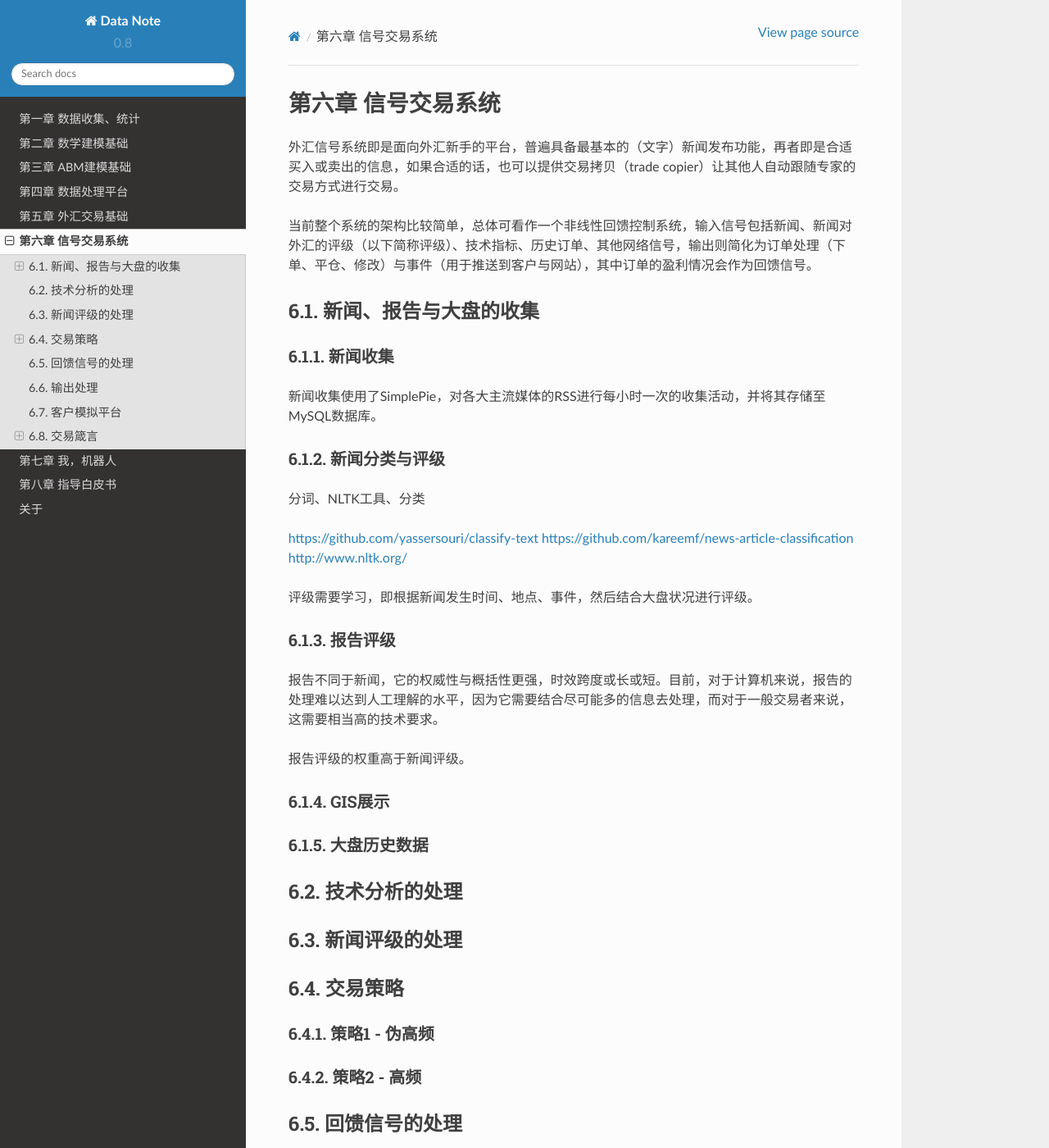
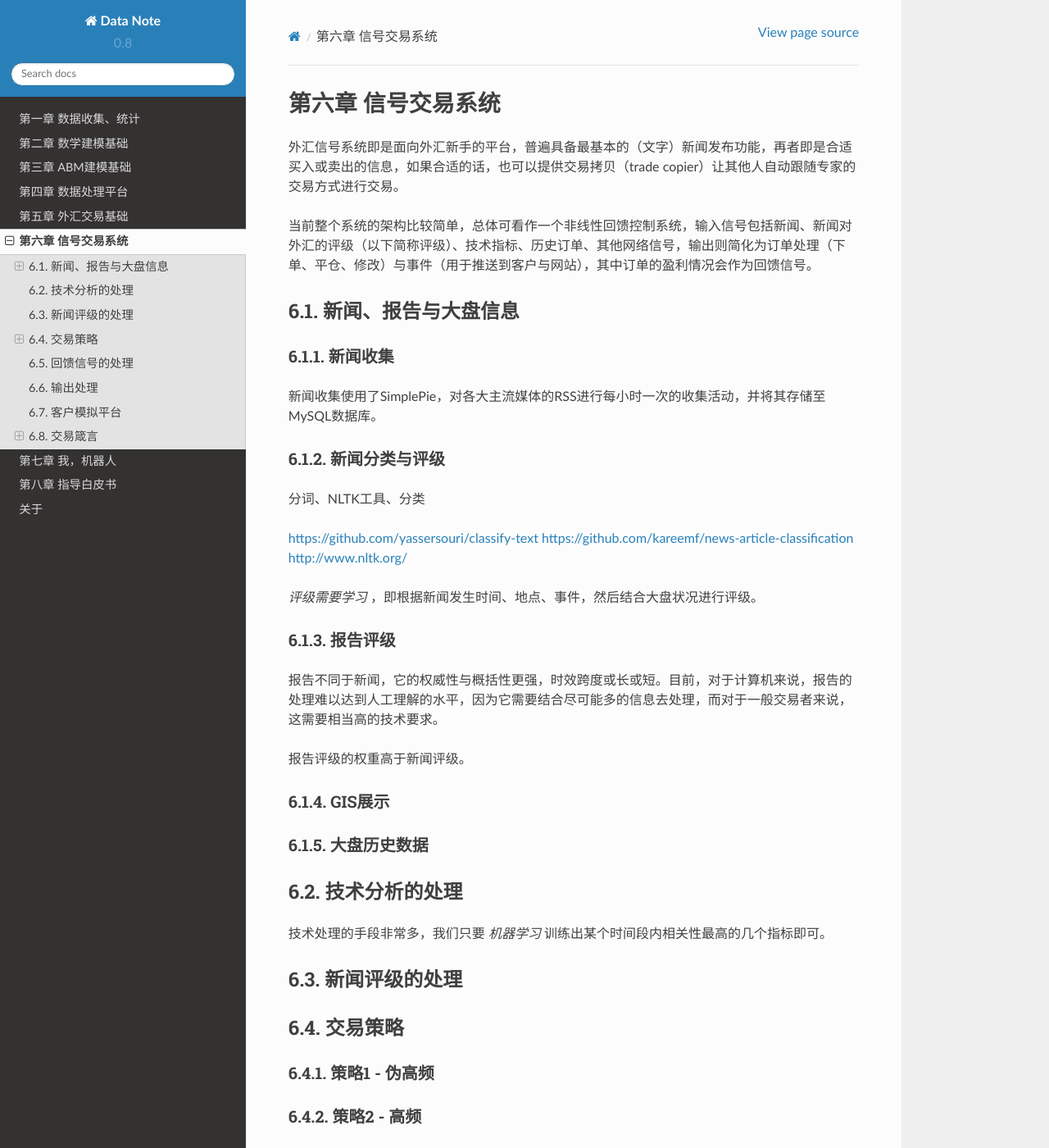
Before and after one commit to lofyer/DataNote, a Sphinx documentation site: the page built from source/posts/ch06.rst, in a window 1280 px wide and 1400 px high. Shown: the whole window at 82% size. Built offline with Sphinx 7.4.7 and the Read the Docs theme 2.0.0, drawn with Linux system fonts in a browser that asks for light colours.

Commit message:
指标与新闻分类需要学习

```diff
--- a/source/posts/ch06.rst
+++ b/source/posts/ch06.rst
@@ -7,7 +7,7 @@
 当前整个系统的架构比较简单，总体可看作一个非线性回馈控制系统，输入信号包括新闻、新闻对外汇的评级（以下简称评级）、技术指标、历史订单、其他网络信号，输出则简化为订单处理（下单、平仓、修改）与事件（用于推送到客户与网站），其中订单的盈利情况会作为回馈信号。
 
 -----------------------------
-6.1. 新闻、报告与大盘的收集
+6.1. 新闻、报告与大盘信息
 -----------------------------
 
 6.1.1. 新闻收集
@@ -24,7 +24,7 @@ https://github.com/yassersouri/classify-text
 https://github.com/kareemf/news-article-classification
 http://www.nltk.org/
 
-评级需要学习，即根据新闻发生时间、地点、事件，然后结合大盘状况进行评级。
+*评级需要学习* ，即根据新闻发生时间、地点、事件，然后结合大盘状况进行评级。
 
 6.1.3. 报告评级
 ================
@@ -42,6 +42,8 @@ http://www.nltk.org/
 ---------------------
 6.2. 技术分析的处理
 ---------------------
+
+技术处理的手段非常多，我们只要 *机器学习* 训练出某个时间段内相关性最高的几个指标即可。
 
 ---------------------
 6.3. 新闻评级的处理
```
